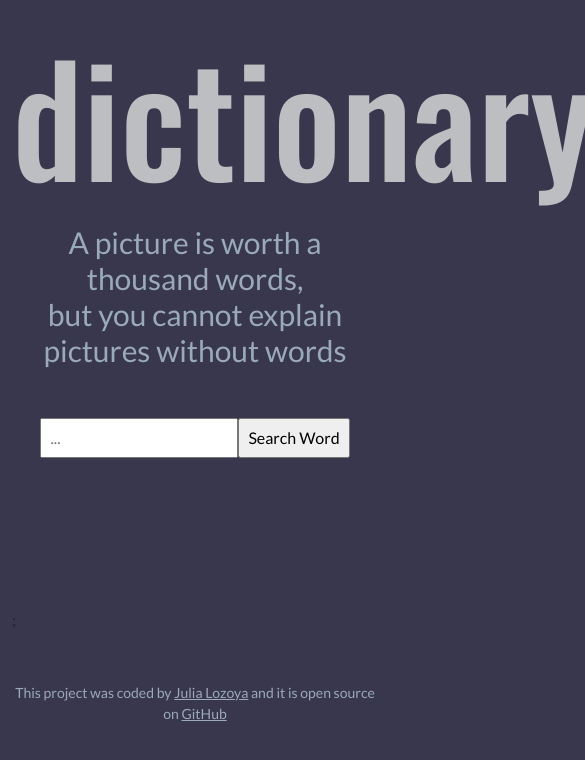
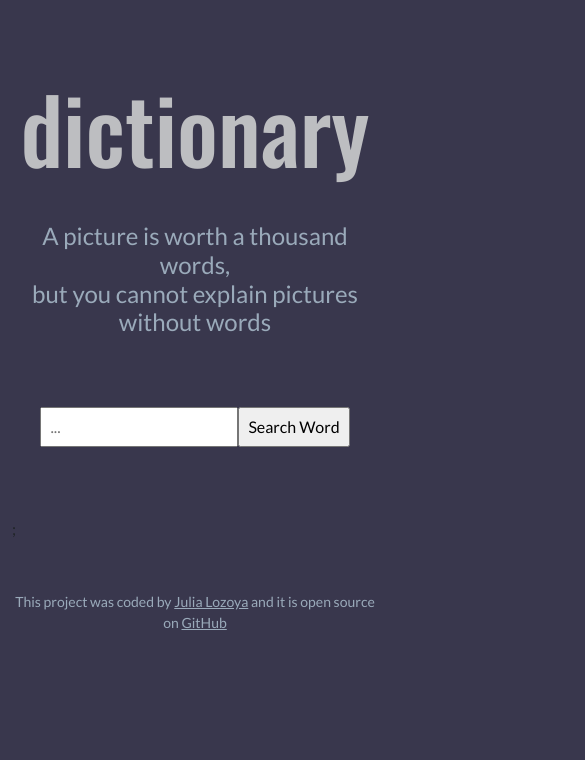
Before and after one commit to julialozmin/dictionaryapp, a React (Create React App) app: page / in a window 390 px wide. Shown: the part 126-886 px from the top of the page, 585 px wide, since content can reach past the window. After the commit the page ends 844 px from the top, so only its background shows below. Built offline with nearby package versions, Linux system fonts and the light colour scheme.

Commit message:
Refactored the code and added media queries

```diff
--- a/src/ImagesDisplay.css
+++ b/src/ImagesDisplay.css
@@ -3,3 +3,9 @@
   margin-bottom: 10px;
   display: block;
 }
+
+@media (max-width: 900px) {
+  .ImagesDisplay {
+    display: none;
+  }
+}
--- a/src/ShowResults.css
+++ b/src/ShowResults.css
@@ -1,17 +1,24 @@
 .ShowResults .targetWord {
-  font-family: var(--body-font);
   font-size: 40px;
   font-weight: 500;
   color: var(--blue-color);
   margin-bottom: 10px;
-  text-align: center;
 }
 
 .ShowResults .wordPhonetics {
-  font-family: var(--body-font);
   font-size: 30px;
   font-weight: 400;
   color: var(--blue-color);
   margin: 0 0 30px;
-  text-align: center;
 }
+
+@media (max-width: 900px) {
+  .ShowResults .targetWord {
+    font-size: 36px;
+    margin-bottom: 10px;
+  }
+
+  .ShowResults .wordPhonetics {
+    font-size: 24px;
+  }
+}
--- a/src/Synonyms.css
+++ b/src/Synonyms.css
@@ -12,3 +12,12 @@
   border-radius: 5px;
   margin-right: 10px;
 }
+
+@media (max-width: 900px) {
+  .Synonyms div {
+    font-size: 14px;
+    padding: 2px 4px;
+    margin-right: 7px;
+    border-color: grey;
+  }
+}
--- a/src/Synonyms.js
+++ b/src/Synonyms.js
@@ -6,7 +6,7 @@ export default function Synonyms(props) {
     return (
       <section className="Synonyms">
         {props.data.map(function (synonym, index) {
-          if (index < 8) {
+          if (index < 6) {
             return (
               <div className="synonymResults" key={index}>
                 {" "}
--- a/src/WelcomePage.css
+++ b/src/WelcomePage.css
@@ -7,7 +7,6 @@
 }
 
 .WelcomePage h5 {
-  font-family: var(--body-font);
   font-size: 30px;
   font-weight: 500;
   color: var(--blue-color);
@@ -15,7 +14,6 @@
 }
 
 .WelcomePage input {
-  font-family: var(--body-font);
   font-size: 16px;
   padding: 6px 8px 6px 8px;
   margin-bottom: 150px;
@@ -25,8 +23,8 @@
   font-family: var(--accent-font);
   font-size: 90px;
   color: var(--neutral-color);
-  margin: 0px 0px 20px;
-  padding-top: 30px;
+  margin: 0px 0px 10px;
+  padding-top: 20px;
 }
 
 .menu-block div {
@@ -34,8 +32,28 @@
 }
 
 .WelcomePage-searchReady-menu input {
-  font-family: var(--terciary-font);
   font-size: 14px;
   padding: 6px 8px 6px 8px;
   margin-top: 20px;
 }
+
+@media (max-width: 900px) {
+  .WelcomePage h1 {
+    font-size: 90px;
+    margin: 0px 0px 40px;
+    padding-top: 200px;
+  }
+
+  .WelcomePage h5 {
+    font-size: 24px;
+    margin-bottom: 70px;
+  }
+
+  .WelcomePage input {
+    margin-bottom: 70px;
+  }
+
+  .WelcomePage-searchReady .appLogo {
+    text-align: center;
+  }
+}
--- a/src/WelcomePage.js
+++ b/src/WelcomePage.js
@@ -51,7 +51,7 @@ export default function WelcomePage() {
           </div>
         </div>
         <div className="row">
-          <div className="col-3 menu-block">
+          <div className="col-lg-3 menu-section">
             <section className="WelcomePage-searchReady-menu">
               <form onSubmit={handleSubmit} className="text-center">
                 <input type="search" placeholder="..." onChange={wordValue} />
@@ -61,7 +61,7 @@ export default function WelcomePage() {
             <ShowResults data={data} />
             <ImagesDisplay data={photosData} />
           </div>
-          <div className="col-9">
+          <div className="col-lg-9 definitions-section">
             <DefinitionDisplay definitions={definitions} />
           </div>
         </div>
@@ -72,11 +72,13 @@ export default function WelcomePage() {
       <div className="WelcomePage">
         <header className="WelcomePage-header text-center">
           <h1>dictionary</h1>
-          <h5>
-            A picture is worth a thousand words,
-            <br />
-            but you cannot explain pictures without words
-          </h5>
+          <div className="subtitle">
+            <h5>
+              A picture is worth a thousand words,
+              <br />
+              but you cannot explain pictures without words
+            </h5>
+          </div>
           <form onSubmit={handleSubmit}>
             <input type="search" placeholder="..." onChange={wordValue} />
             <input type="submit" value="Search Word" />
```
